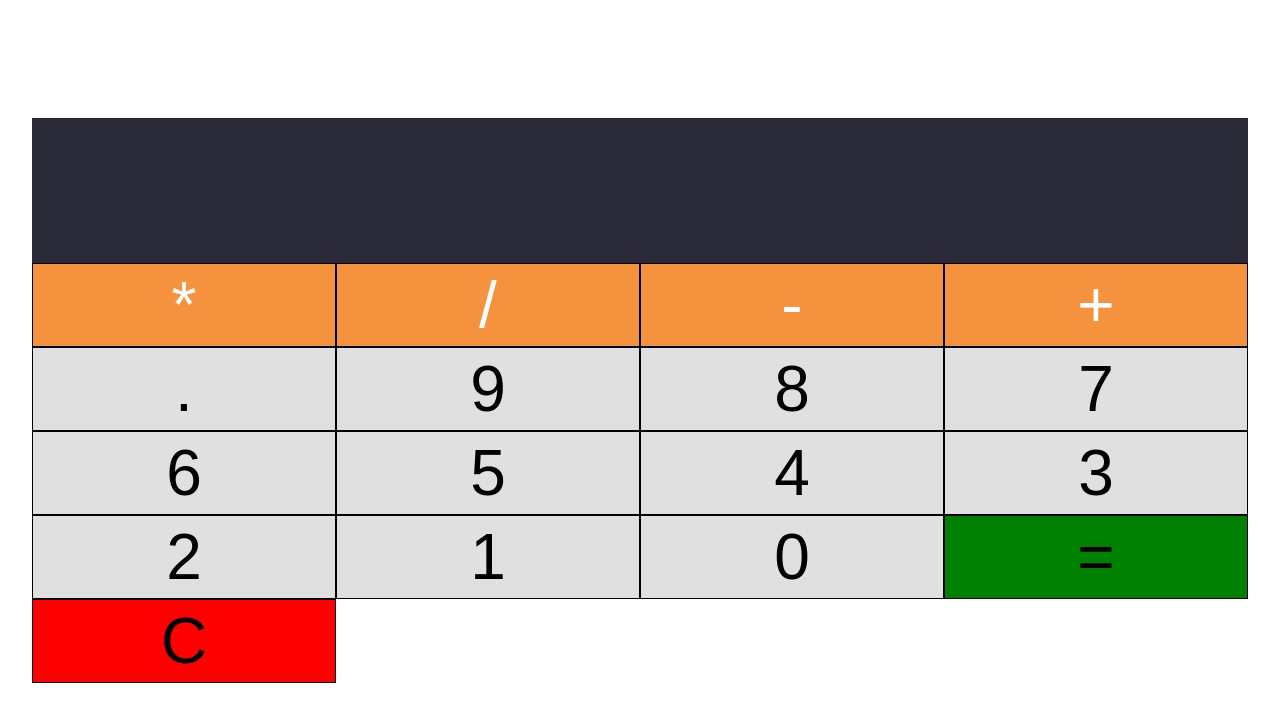
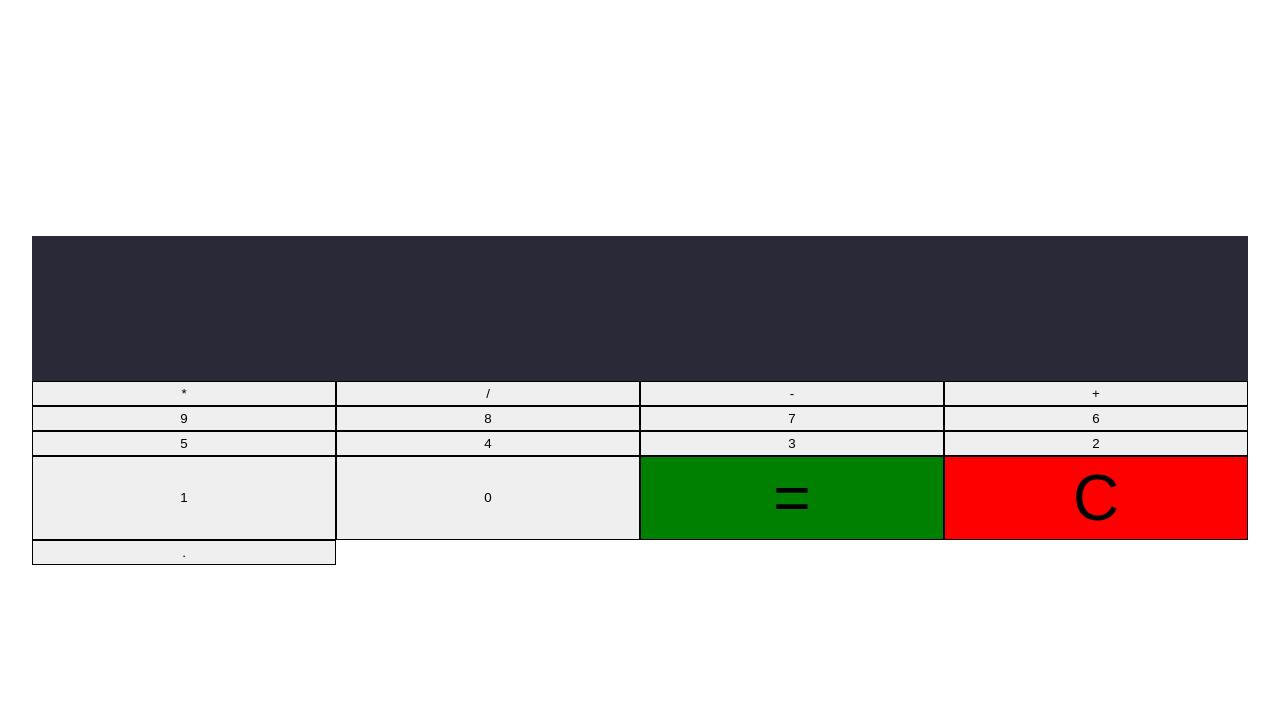
Before and after one commit to Aidarkhan2002/My-beginner-projects, a plain HTML site: page index.html in a window 1280 px wide. Drawn offline with Linux system fonts and the light colour scheme.

Commit message:
Update index.html

```diff
--- a/index.html
+++ b/index.html
@@ -1,54 +1,36 @@
 <!DOCTYPE html>
-<html lang="en">
-
 <head>
- <meta charset="UTF-8">
- <meta name="viewport" content="width=device-width, initial-scale=1.0">
- <meta http-equiv="X-UA-Compatible" content="ie=edge">
- <title>Recording</title>
- <link rel="stylesheet" href="style.css">
+ <title>Calculator</title>
+ <link rel="stylesheet" type="text/css" href="style.css">
+ <script src="script.js"></script>
 </head>
 
 <body>
- <section class="calculator">
-  <form>
+ <div class="calculator">
    <input type="text" name="" id="" class="screen">
-  </form>
-  <div class="buttons">
-   <!-- yellow -->
-   <button type="button" class="btn btn-yellow" data-num="*">*</button>
-   <button type="button" class="btn btn-yellow" data-num="/">/</button>
-   <button type="button" class="btn btn-yellow" data-num="-">-</button>
-   <button type="button" class="btn btn-yellow" data-num="+">+</button>
-   <!-- grey buttons -->
-   <button type="button" class="btn btn-grey" data-num=".">.</button>
-   <button type="button" class="btn btn-grey" data-num="9">9</button>
-   <button type="button" class="btn btn-grey" data-num="8">8</button>
-   <button type="button" class="btn btn-grey" data-num="7">7</button>
-   <button type="button" class="btn btn-grey" data-num="6">6</button>
-   <button type="button" class="btn btn-grey" data-num="5">5</button>
-   <button type="button" class="btn btn-grey" data-num="4">4</button>
-   <button type="button" class="btn btn-grey" data-num="3">3</button>
-   <button type="button" class="btn btn-grey" data-num="2">2</button>
-   <button type="button" class="btn btn-grey" data-num="1">1</button>
-   <button type="button" class="btn btn-grey" data-num="0">0</button>
-   <button type="button" class="btn-equal btn-grey">=</button>
-   <button type="button" class="btn-clear btn-grey">C</button>
-
-
-  </div>
-
-
-
-
-
- </section>
-
-
-
-
-
- <script src="script.js"></script>
+   <div class="buttons">
+    <!-- math operations'keys -->
+    <button type="button" class="math" data-num="*">*</button>
+    <button type="button" class="math" data-num="/">/</button>
+    <button type="button" class="math" data-num="-">-</button>
+    <button type="button" class="math" data-num="+">+</button>
+    <!-- number keys -->
+    <button type="button" class="numbers" data-num="9">9</button>
+    <button type="button" class="numbers" data-num="8">8</button>
+    <button type="button" class="numbers" data-num="7">7</button>
+    <button type="button" class="numbers" data-num="6">6</button>
+    <button type="button" class="numbers" data-num="5">5</button>
+    <button type="button" class="numbers" data-num="4">4</button>
+    <button type="button" class="numbers" data-num="3">3</button>
+    <button type="button" class="numbers" data-num="2">2</button>
+    <button type="button" class="numbers" data-num="1">1</button>
+    <button type="button" class="numbers" data-num="0">0</button>
+    <!-- tool keys -->
+    <button type="button" class="btn-equal numbers">=</button>
+    <button type="button" class="btn-clear numbers">C</button>
+    <button type="button" class="btn-decimal numbers" data-num=".">.</button>
+   </div>
+ </div>
 </body>
 
 </html>
```
